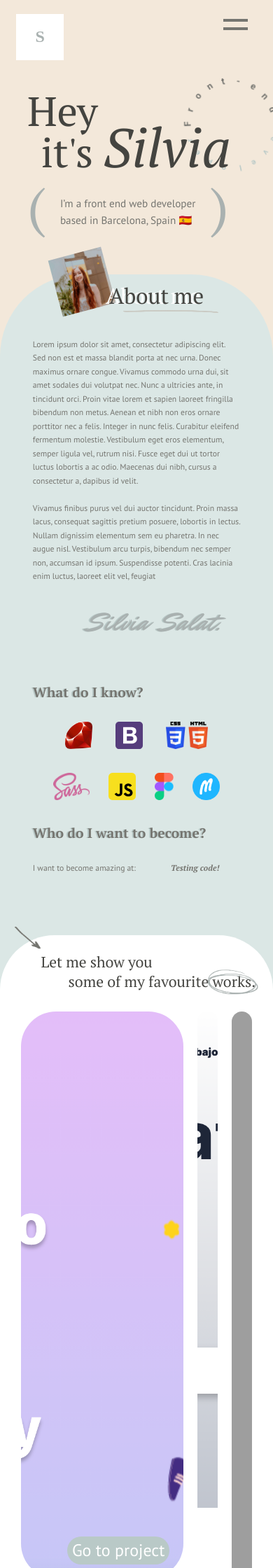
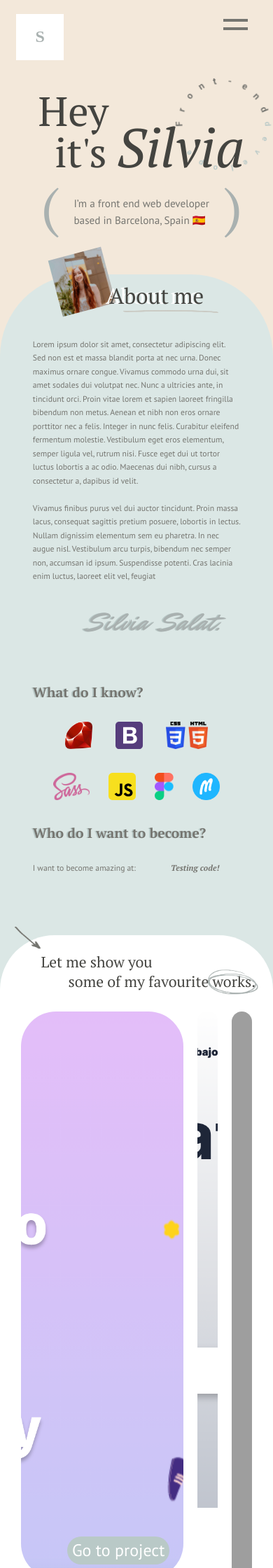
Before and after one commit to silsc/portfolio, a Jekyll site: the page built from index.markdown, in a window 390 px wide. Shown: the top 2240 px of the page at 70% size. Built offline with Jekyll 4.4.1, drawn with Linux system fonts in a browser that asks for light colours; grey boxes are pictures that could not be loaded.

Commit message:
FIX/RESPphone banner sizing

```diff
--- a/_sass/_banner.scss
+++ b/_sass/_banner.scss
@@ -97,16 +97,16 @@
   }
   .banner-line1 {
     position: absolute;
-    left: 10%;
+    left: 14%;
     top: 0;
   }
   .banner-line2 {
     position: absolute;
-    left: 15%;
+    left: 20%;
     top: 10vw;
   }
   .banner-subtitle {
-    left: 10%;
+    left: 15%;
     top: 25vw;
     h2 {
       font-size: 20vw;
@@ -124,7 +124,7 @@
   }
   .banner-lineround {
   position: absolute;
-  right: 16%;
+  right: 19%;
   top: 23vw;
   font-size: 0.7em;
   h3 {
```
